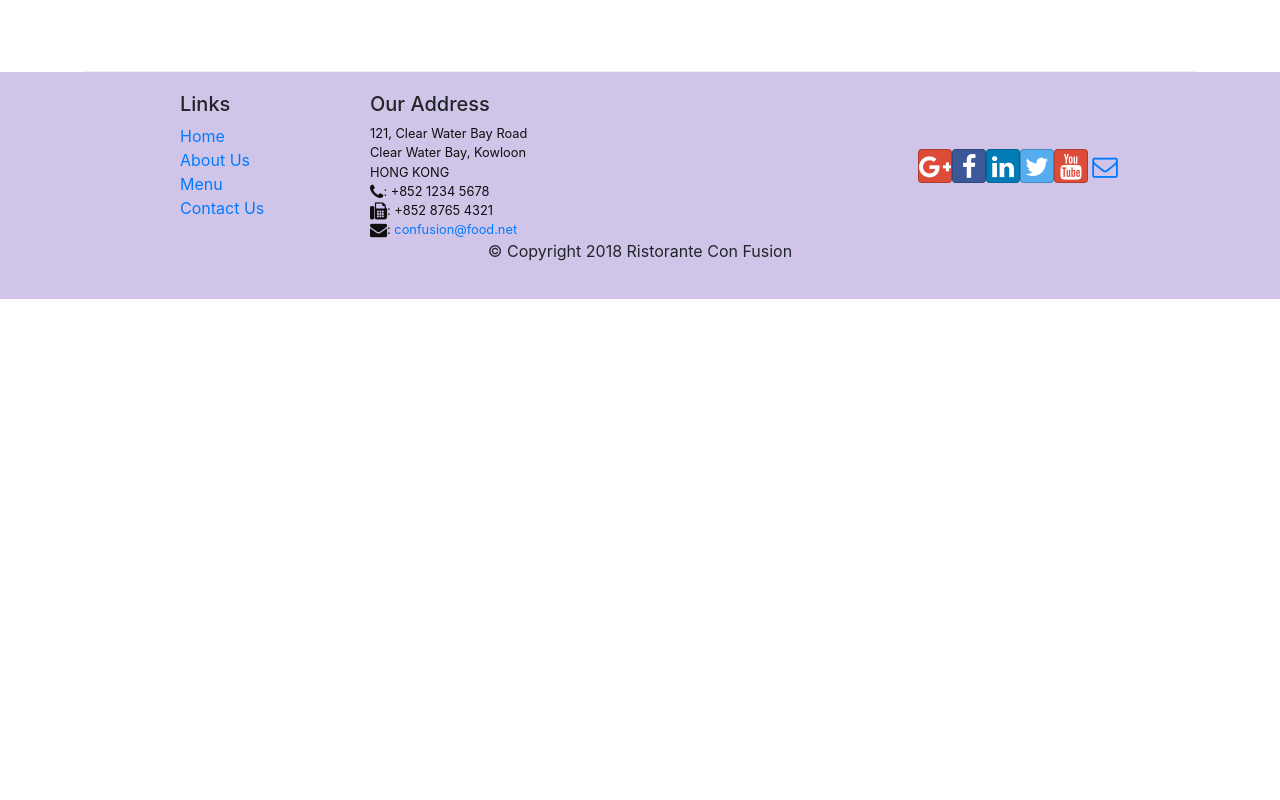
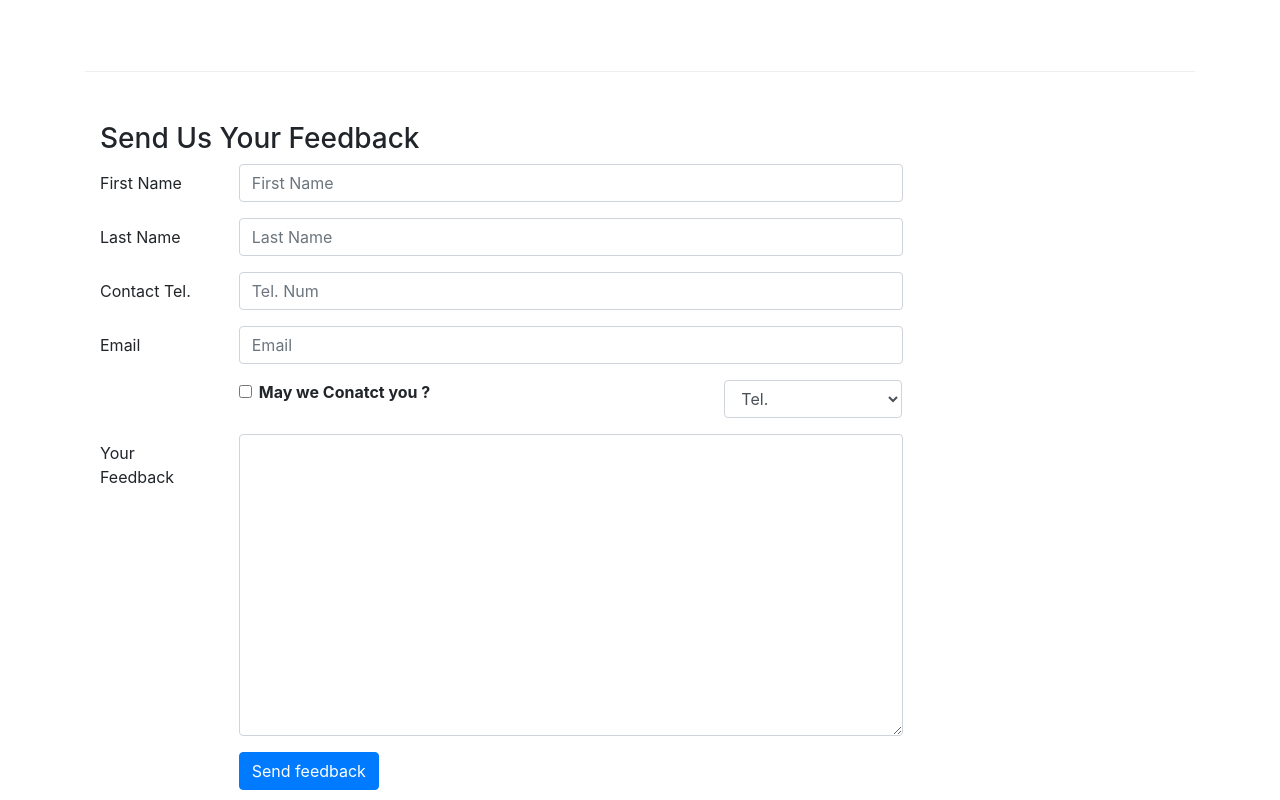
Before and after one commit to nisharox95/React-app, a React (Create React App) app: page /contactus in a window 1280 px wide. Shown: the part 800-1600 px from the top of the page. Before the commit the page ends 1099 px from the top, so only its background shows below. Built offline with nearby package versions, Linux system fonts and the light colour scheme.

Commit message:
Controlled Forms

```diff
--- /dev/null
+++ b/src/components/AboutComponent.js
@@ -0,0 +1,94 @@
+import React from 'react';
+import { Breadcrumb, BreadcrumbItem, Card, CardBody, CardHeader, Media } from 'reactstrap';
+import { Link } from 'react-router-dom';
+
+
+function RenderLeader({leader}) {
+      return (
+        <Media tag="li">
+         <Media left middle>
+            <Media object src={leader.image} alt={leader.name} />
+          </Media>
+          <Media body className="ml-5">
+          <Media heading>{leader.name}</Media>
+          <p>{leader.designation}</p>
+          <p>{leader.description}</p>
+        </Media>
+      </Media>
+    );
+}
+
+
+function About(props) {
+
+    const leaders = props.leaders.map((leader) => {
+      return (
+            <RenderLeader leader={leader}/>
+        );
+      });
+
+    return(
+        <div className="container">
+            <div className="row">
+                <Breadcrumb>
+                    <BreadcrumbItem><Link to="/home">Home</Link></BreadcrumbItem>
+                    <BreadcrumbItem active>About Us</BreadcrumbItem>
+                </Breadcrumb>
+                <div className="col-12">
+                    <h3>About Us</h3>
+                    <hr />
+                </div>
+            </div>
+            <div className="row row-content">
+                <div className="col-12 col-md-6">
+                    <h2>Our History</h2>
+                    <p>Started in 2010, Ristorante con Fusion quickly established itself as a culinary icon par excellence in Hong Kong. With its unique brand of world fusion cuisine that can be found nowhere else, it enjoys patronage from the A-list clientele in Hong Kong.  Featuring four of the best three-star Michelin chefs in the world, you never know what will arrive on your plate the next time you visit us.</p>
+                    <p>The restaurant traces its humble beginnings to <em>The Frying Pan</em>, a successful chain started by our CEO, Mr. Peter Pan, that featured for the first time the worlds best cuisines in a pan.</p>
+                </div>
+                <div className="col-12 col-md-5">
+                    <Card>
+                        <CardHeader className="bg-primary text-white">Facts At a Glance</CardHeader>
+                        <CardBody>
+                            <dl className="row p-1">
+                                <dt className="col-6">Started</dt>
+                                <dd className="col-6">3 Feb 2013</dd>
+                                <dt className="col-6">Major Stake Holder</dt>
+                                <dd className="col-6">HK Fine Foods Inc.</dd>
+                                <dt className="col-6">Last Years Turnover</dt>
+                                <dd className="col-6">$1,250,375</dd>
+                                <dt className="col-6">Employees</dt>
+                                <dd className="col-6">40</dd>
+                            </dl>
+                        </CardBody>
+                    </Card>
+                </div>
+                <div className="col-12">
+                    <Card>
+                        <CardBody className="bg-faded">
+                            <blockquote className="blockquote">
+                                <p className="mb-0">You better cut the pizza in four pieces because
+                                    Im not hungry enough to eat six.</p>
+                                <footer className="blockquote-footer">Yogi Berra,
+                                <cite title="Source Title">The Wit and Wisdom of Yogi Berra,
+                                    P. Pepe, Diversion Books, 2014</cite>
+                                </footer>
+                            </blockquote>
+                        </CardBody>
+                    </Card>
+                </div>
+            </div>
+            <div className="row row-content">
+                <div className="col-12">
+                    <h2>Corporate Leadership</h2>
+                </div>
+                <div className="col-12">
+                    <Media list>
+                        {leaders}
+                    </Media>
+                </div>
+            </div>
+        </div>
+    );
+}
+
+export default About;
--- a/src/components/ContactComponent.js
+++ b/src/components/ContactComponent.js
@@ -1,8 +1,44 @@
-import React from 'react';
-import {Breadcrumb, BreadcrumbItem} from 'reactstrap';
+import React, { Component } from 'react';
+import { Breadcrumb, BreadcrumbItem, Button, Form, FormGroup, Label, Input, Col } from 'reactstrap';
 import { Link } from 'react-router-dom';
 
-function Contact(props) {
+class Contact extends Component {
+
+  constructor(props) {
+    super(props);
+
+  this.state = {
+    firstname:'',
+    lastname:'',
+    telnum:'',
+    email:'',
+    agree: false,
+    contactType: 'Tel.',
+    message:''
+    }
+
+    this.handleSubmit=this.handleSubmit.bind(this);
+    this.handleInputChange=this.handleInputChange.bind(this);
+
+  }
+
+  handleInputChange(event) {
+    const target = event.target;
+    const value= target.type === 'checkbox' ? target.checked : target.value;
+    const name= target.name;
+
+    this.setState({
+      [name]:value
+    });
+  }
+
+  handleSubmit(event) {
+    console.log("Current State is: " + JSON.stringify(this.state));
+    alert("Current State is:" + JSON.stringify(this.state));
+    event.preventDefault();
+  }
+
+  render() {
     return(
         <div className="container">
         <div className="row">
@@ -41,8 +77,90 @@
                     </div>
                 </div>
             </div>
+            <div className="row row-content">
+              <div className="col-12">
+                <h3>Send Us Your Feedback</h3>
+                </div>
+                <div className="col-12 col-md-9">
+                  <Form onSubmit={this.handleSubmit}>
+                    <FormGroup row>
+                      <Label htmlFor="firstname" md={2}>First Name</Label>
+                      <Col md ={10}>
+                        <Input type="text" id="firstname" name="firstname"
+                        placeholder="First Name"
+                        value={this.state.firstname}
+                        onChange={this.handleInputChange} />
+                      </Col>
+                    </FormGroup>
+                    <FormGroup row>
+                      <Label htmlFor="lastname" md={2}>Last Name</Label>
+                      <Col md ={10}>
+                        <Input type="text" id="lastname" name="lastname"
+                        placeholder="Last Name"
+                        value={this.state.lastname}
+                        onChange={this.handleInputChange} />
+                      </Col>
+                    </FormGroup>
+                    <FormGroup row>
+                      <Label htmlFor="telnum" md={2}>Contact Tel.</Label>
+                      <Col md ={10}>
+                        <Input type="tel" id="telnum" name="telnum"
+                        placeholder="Tel. Num"
+                        value={this.state.telnum}
+                        onChange={this.handleInputChange} />
+                      </Col>
+                    </FormGroup>
+                    <FormGroup row>
+                      <Label htmlFor="email" md={2}>Email</Label>
+                      <Col md ={10}>
+                        <Input type="email" id="email" name="email"
+                        placeholder="Email"
+                        value={this.state.email}
+                        onChange={this.handleInputChange} />
+                      </Col>
+                    </FormGroup>
+                    <FormGroup row>
+                      <Col md={{size:6, offset:2 }}>
+                        <FormGroup check>
+                          <Label check>
+                            <Input type="checkbox" name="agree"
+                            checked={this.state.agree}
+                            onChange={this.handleInputChange} /> {' '}
+                            <strong>May we Conatct you ? </strong>
+                          </Label>
+                        </FormGroup>
+                      </Col>
+                      <Col md={{size:3, offset:1}}>
+                        <Input type="select" name="conatctType"
+                          value={this.state.contactType}
+                          onChange={this.handleInputChange} >
+                          <option>Tel.</option>
+                          <option>Email</option>
+                        </Input>
+                      </Col>
+                    </FormGroup>
+                    <FormGroup row>
+                      <Label htmlFor="feedback" md={2}>Your Feedback</Label>
+                      <Col md ={10}>
+                        <Input type="textarea" id="message" name="message"
+                        rows="12"
+                        value={this.state.message}
+                        onChange={this.handleInputChange} />
+                      </Col>
+                    </FormGroup>
+                    <FormGroup row>
+                      <Col md={{size:10, offset:2}}>
+                        <Button type="submit" color="primary">
+                        Send feedback
+                        </Button>
+                      </Col>
+                    </FormGroup>
+                  </Form>
+                </div>
+            </div>
         </div>
     );
+  }
 }
 
 export default Contact;
--- a/src/components/MainComponent.js
+++ b/src/components/MainComponent.js
@@ -1,5 +1,6 @@
 import React, {Component} from 'react';
 import Home from './HomeComponent';
+import About from './AboutComponent'
 import Menu from './MenuComponent';
 import Contact from './ContactComponent';
 import DishDetail from './DishDetailComponent';
@@ -47,6 +48,7 @@
         <Header />
         <Switch>
           <Route path="/home" component={HomePage} />
+          <Route exact path="/aboutus" component={() => <About leaders={this.state.leaders} /> } />
           <Route exact path="/menu" component={() => <Menu dishes={this.state.dishes} /> } />
           <Route path="/menu/:dishId" component={DishWithId} />
           <Route exact path="/contactus" component={Contact} />
```
